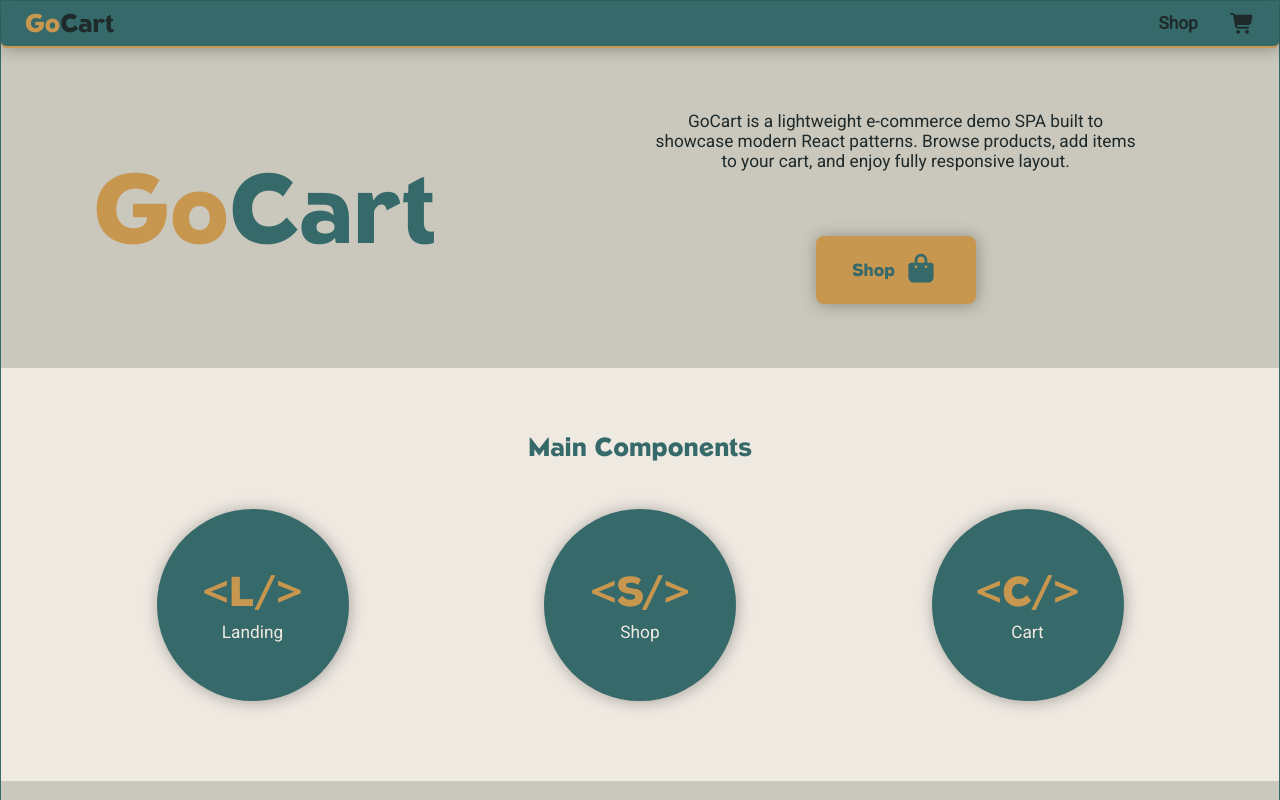
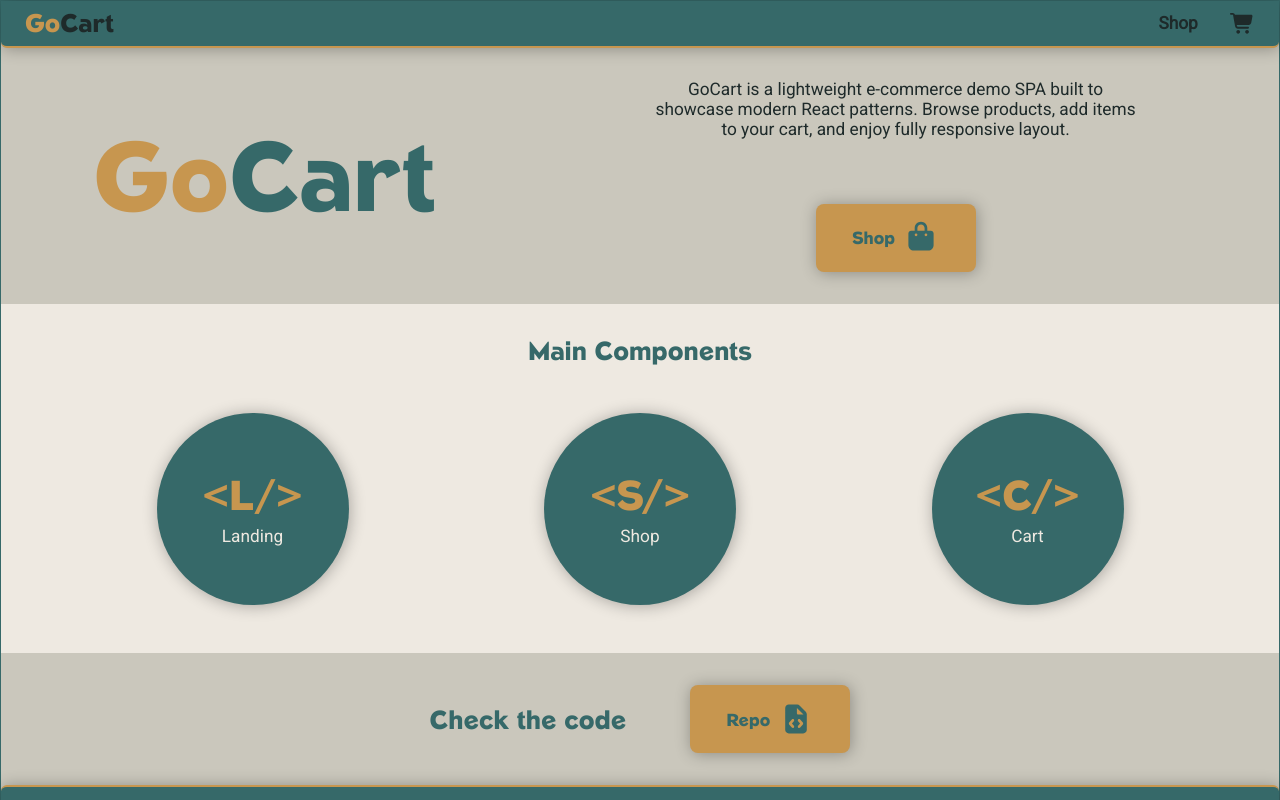
Before and after one commit to bartek8b/TOP-Shopping_Cart, a React (Vite) app: page / in a window 1280 px wide. Shown: the top 800 px of the page. Built offline with nearby package versions, Linux system fonts and the light colour scheme.

Commit message:
Change padding-block for section

```diff
--- a/src/global.css
+++ b/src/global.css
@@ -138,7 +138,7 @@ main {
 section {
   display: grid;
   gap: var(--space-8);
-  padding-block: var(--space-16);
+  padding-block: var(--space-8);
 }
 
 @media (min-width: 768px) {
```
